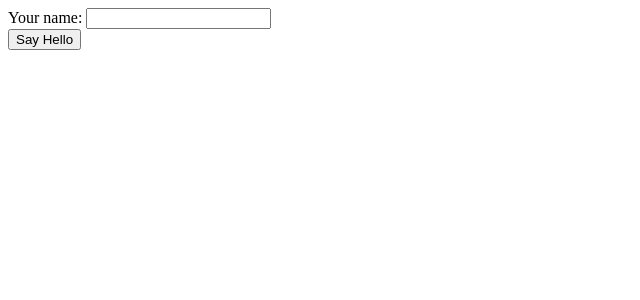
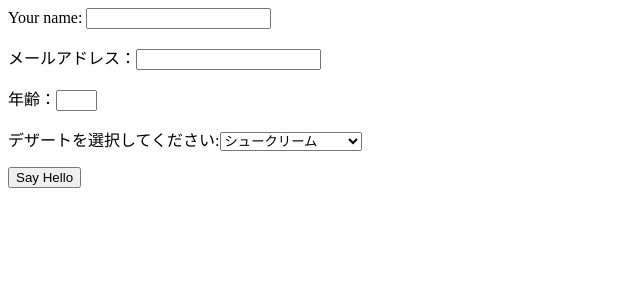
Before and after one commit to KimiyukiYamauchi/php.2014, a PHP site: page /form.php in a window 1280 px wide. Shown: the top 300 px of the page, without its empty margins (0-640 px from the left). Run offline with PHP 8.4, Linux system fonts and the light colour scheme.

Commit message:
form.php修正(テキストp108まで)

```diff
--- a/php2/chap6/form.php
+++ b/php2/chap6/form.php
@@ -1,16 +1,40 @@
 <?php
+$sweets = array('シュークリーム',
+								'ショートケーキ',
+								'モンブラン',
+								'チョコレートケーキ');
+
 // フォームがサブミットされたときに何かをする
 function process_form(){
 	print "Hello, ". $_POST['my_name'];
 }
 
 // フォームを表示
-function show_form(){
+function show_form($errors = ''){
+	// 何かエラーが渡されると、それを出力
+	if($errors){
+		print '以下のエラーを修正してください:<ul><li>';
+		print implode('</li><li>', $errors);
+		print '</li></ul>';
+	}
 ?>
 
 <form method="POST" action="<?php echo $_SERVER['SCRIPT_NAME']; ?>">
 Your name: <input type="text" name="my_name">
 <br />
+<p>
+メールアドレス：<input type="text" name="email">
+</p>
+<p>年齢：<input type="text" name="age" size="2"></p>
+<p>
+デザートを選択してください:<select name="order">
+<?php
+foreach($GLOBALS['sweets'] as $choice){
+	print "<option>$choice</option>\n";
+}
+?>
+</select>
+</p>
 <input type="submit" value="Say Hello">
 <input type="hidden" name="_submit_check" value="1">
 </form>
@@ -19,12 +43,30 @@ Your name: <input type="text" name="my_name">
 }
 
 function validate_form(){
-	// my_nameの長さは少なくとも３文字あるか？
+	// エラーメッセージを格納する配列を初期化
+	$errors = array();
+
+	// 名前が短すぎる場合のチェック
 	if(mb_strlen($_POST['my_name']) < 3){
-		return false;
-	}else{
-		return true;
+		$errors[] = '名前は３文字以上で入力してください';
 	}
+
+	// メールアドエレスが入力されているかチェック
+	if(strlen($_POST['email']) == 0){
+		$errors[] = 'メールアドレスを入力してください';
+	}elseif(!preg_match('/^[^@\s]+@([-a-z0-9]+\.)+[a-z]{2,}$/i', $_POST['email'])){
+		$errors[] = '正しいメールアドレスを入力してください';
+	}
+
+	// 整数チェック
+	if($_POST['age'] != strval(intval($_POST['age']))){
+		$errors[] = '年齢は数値で入力してください';
+	}elseif($_POST['age'] <18 || $_POST['age'] > 65){
+		$errors[] = '年齢は１８歳以上６５歳以下で入力してください';
+	}
+
+	// エラーメッセージの配列（エラーがなければ空）を返す
+	return $errors;
 }
 ?>
 <!DOCTYPE html>
@@ -40,10 +82,10 @@ function validate_form(){
 // サブミットされたフォームパラメータをベースに
 // なすべきことをするロジック
 if(array_key_exists('_submit_check', $_POST)){ // サブミットされた?
-	if(validate_form()){ // $_POSTのチェック
+	if($form_erros = validate_form()){ // $_POSTのチェック
+		show_form($form_erros); // フォームを再表示
+	}else{
 		process_form(); // 処理を実行
-	}else{
-		show_form(); // フォームを再表示
 	}
 }else{
 	show_form(); // フォームを表示
```
